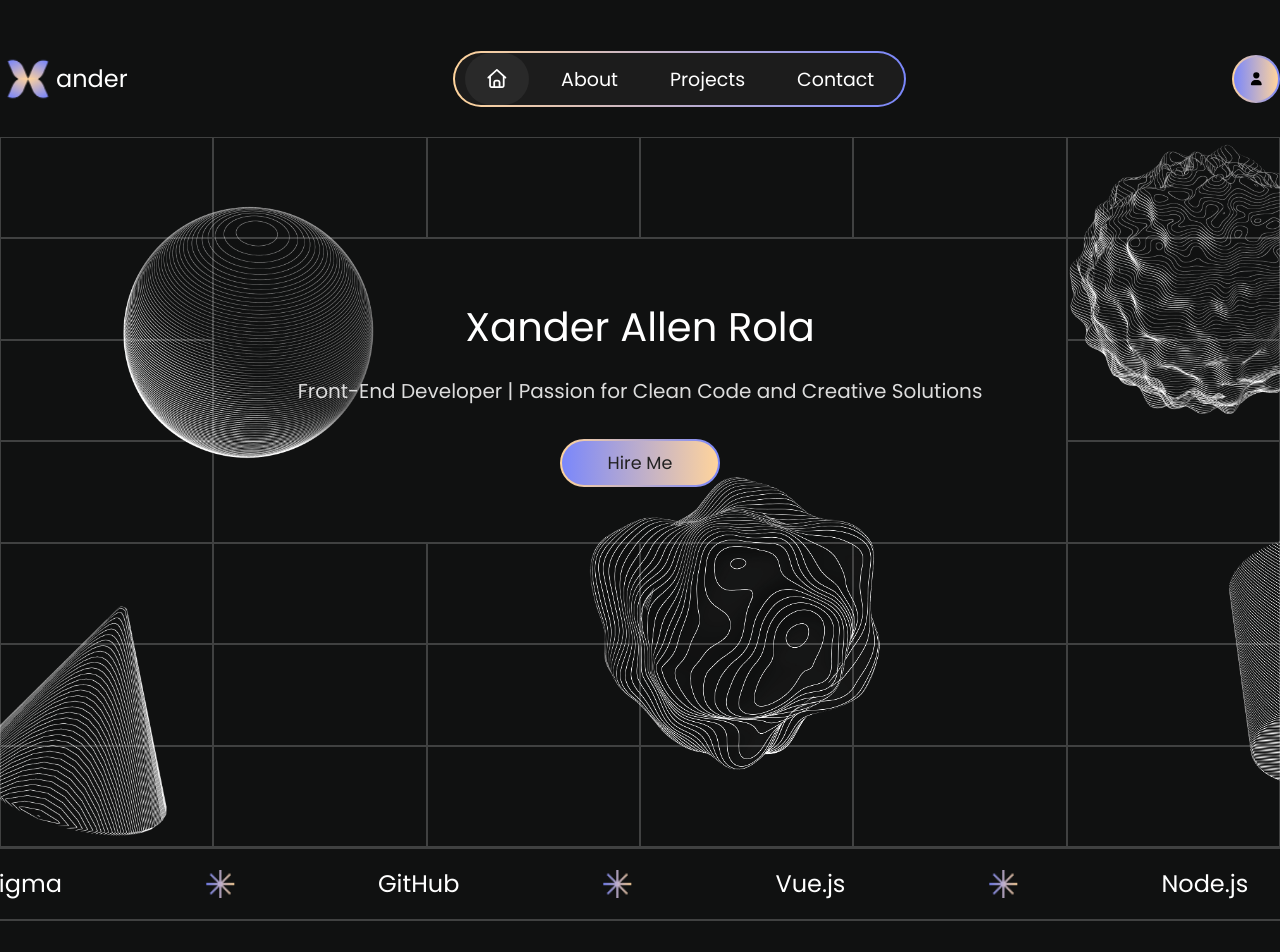
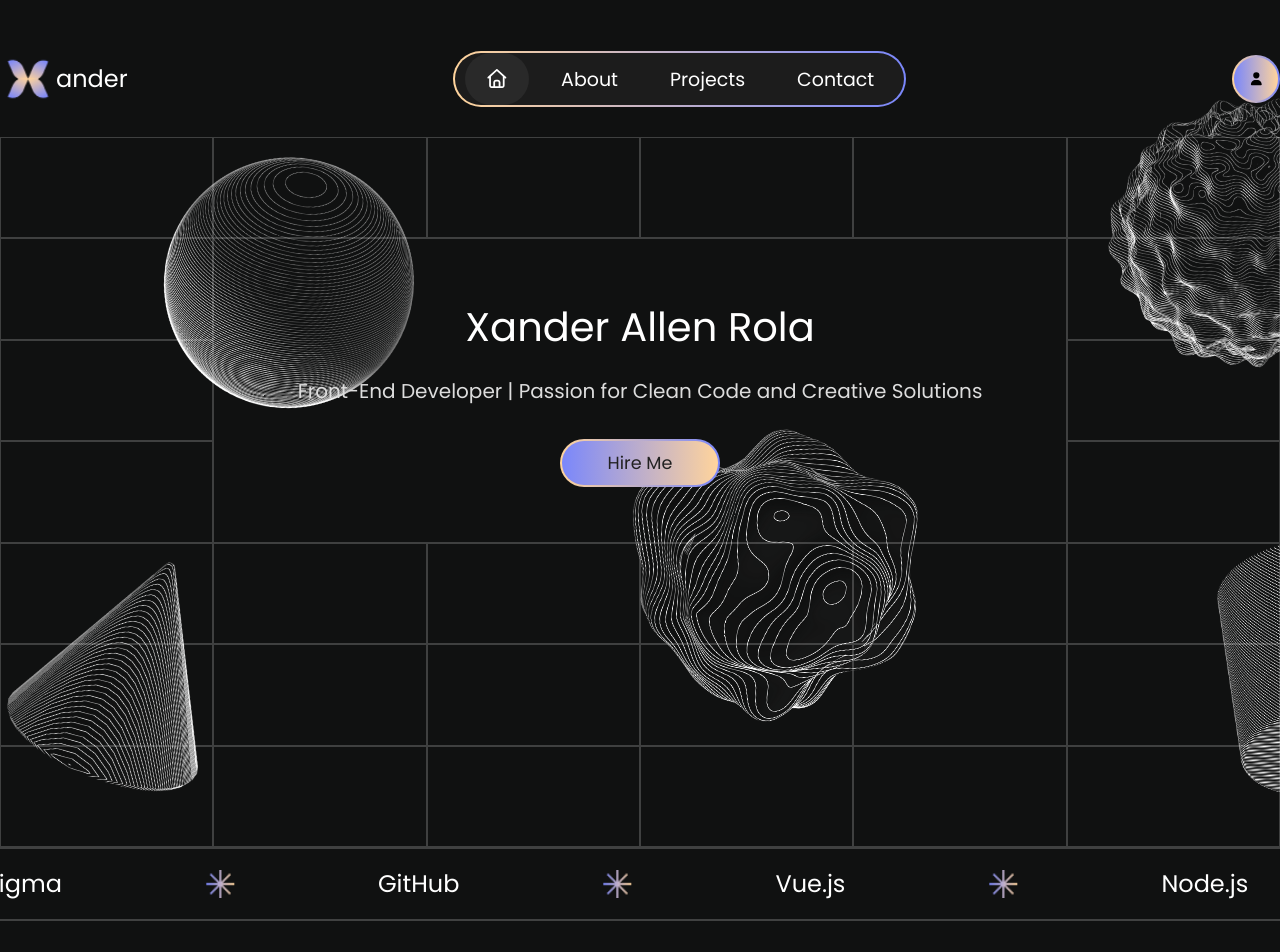
Before and after one commit to Xander-Allen-Rola/Xander-Portfolio, a Vue app: page / in a window 1280 px wide. Shown: the top 952 px of the page. Built offline with nearby package versions, Linux system fonts and the light colour scheme.

Commit message:
Added floating animation to images

```diff
--- a/src/components/HomeGrid.vue
+++ b/src/components/HomeGrid.vue
@@ -16,7 +16,6 @@ export default {
       const cells = [];
       for (let row = 1; row <= 7; row++) {
         for (let col = 1; col <= 6; col++) {
-          // Only render merged cell once at top-left
           if (
             row === mergedArea.startRow &&
             col === mergedArea.startCol
@@ -30,9 +29,7 @@ export default {
                 gridColumn: `${mergedArea.startCol} / ${mergedArea.endCol + 1}`,
               },
             });
-          }
-          // Skip other cells in merged area
-          else if (
+          } else if (
             row >= mergedArea.startRow &&
             row <= mergedArea.endRow &&
             col >= mergedArea.startCol &&
@@ -55,65 +52,37 @@ export default {
       return cells;
     },
   },
+  mounted() {
+    // Add random animation delay & duration for each image
+    const imgs = document.querySelectorAll(".overlay-img");
+    imgs.forEach(img => {
+      const duration = 15 + Math.random() * 10; // 15–25s
+      const delay = Math.random() * 5; // stagger start
+      img.style.animationDuration = `${duration}s`;
+      img.style.animationDelay = `${delay}s`;
+    });
+  }
 };
 </script>
 
 <template>
-  <div
-  style="display: flex;
-  justify-content: center;
-  width: 100vw;">
-    <div
-    style="position: relative;
-    width: 1480px;
-    height: 710px;">
+  <div style="display: flex; justify-content: center; width: 100vw;">
+    <div style="position: relative; width: 1480px; height: 710px;">
       <!-- Overlay images -->
-      <img
-        alt="cylinder"
-        src="@/assets/images/cylinder.png"
-        class="overlay-img"
-        :style="{ top: '330px', left: '1120px' }"
-      />
-      <img
-        alt="pyramid"
-        src="@/assets/images/pyramid.png"
-        class="overlay-img pyramid-img"
-        :style="{ top: '380px', left: '-130px' }"
-      />
-      <img
-        alt="smoothcircle"
-        src="@/assets/images/smoothcircle.png"
-        class="overlay-img smoothcircle-img"
-        :style="{ top: '-12px', left: '30px' }"
-      />
-      <img
-        alt="spikedcircle"
-        src="@/assets/images/spikedcircle.png"
-        class="overlay-img spikedcircle-img"
-        :style="{ top: '-60px', left: '990px' }"
-      />
-      <img
-        alt="surfacedcircle"
-        src="@/assets/images/surfacedcircle.png"
-        class="overlay-img surfacedcircle-img"
-        :style="{ top: '280px', left: '530px' }"
-      />
+      <img alt="cylinder" src="@/assets/images/cylinder.png" class="overlay-img float" style="top: 330px; left: 1120px;" />
+      <img alt="pyramid" src="@/assets/images/pyramid.png" class="overlay-img float" style="top: 380px; left: -130px;" />
+      <img alt="smoothcircle" src="@/assets/images/smoothcircle.png" class="overlay-img float" style="top: -12px; left: 30px;" />
+      <img alt="spikedcircle" src="@/assets/images/spikedcircle.png" class="overlay-img float" style="top: -60px; left: 990px;" />
+      <img alt="surfacedcircle" src="@/assets/images/surfacedcircle.png" class="overlay-img float" style="top: 280px; left: 530px;" />
 
       <!-- The grid itself -->
       <div
-      style="display: grid;
-      grid-template-columns: repeat(6, 1fr);
-      grid-template-rows: repeat(7, 1fr);
-      width: 100%;
-      height: 100%;
-      background: transparent;
-      position: relative;
-      z-index: 1;">
+        style="display: grid; grid-template-columns: repeat(6, 1fr); grid-template-rows: repeat(7, 1fr);
+        width: 100%; height: 100%; background: transparent; position: relative; z-index: 1;">
         <div
           v-for="cell in cells"
           :key="`${cell.row}-${cell.col}`"
-          style="background: transparent;
-          border: 1px solid rgba(255, 255, 255, 0.2);"
+          style="background: transparent; border: 1px solid rgba(255, 255, 255, 0.2);"
           :style="cell.style"
         >
           <TitleText v-if="cell.merged" />
@@ -130,4 +99,19 @@ export default {
   z-index: 0;
   pointer-events: none;
 }
+
+/* Floating random movement */
+@keyframes floatRandom {
+  0%   { transform: translate(0, 0) rotate(0deg); }
+  25%  { transform: translate(40px, -50px) rotate(5deg); }
+  50%  { transform: translate(-30px, 30px) rotate(-3deg); }
+  75%  { transform: translate(50px, 40px) rotate(4deg); }
+  100% { transform: translate(0, 0) rotate(0deg); }
+}
+
+.float {
+  animation-name: floatRandom;
+  animation-timing-function: ease-in-out;
+  animation-iteration-count: infinite;
+}
 </style>
```
